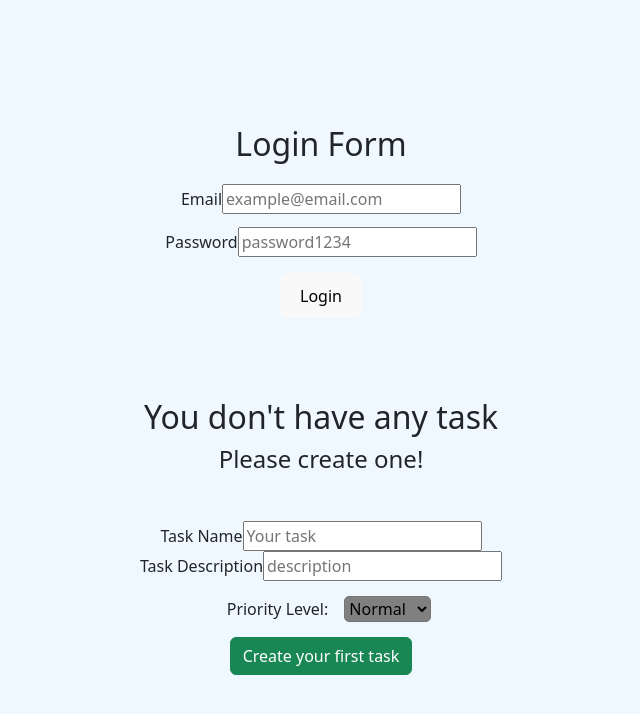
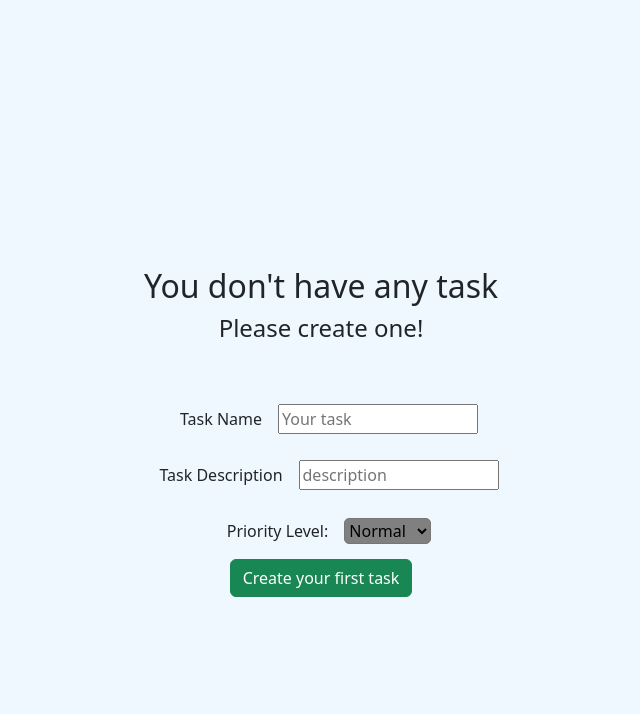
Before and after one commit to lucianogarriga/react-hooks-ob, a React (Vite) app: page / in a window 1280 px wide. Shown: the top 714 px of the page, without its empty margins (319-959 px from the left). Built offline with nearby package versions, Linux system fonts and the light colour scheme.

Commit message:
Mod comments in TaskFormil

```diff
--- a/src/App.jsx
+++ b/src/App.jsx
@@ -8,7 +8,7 @@ import TasksPage from "./pages/tasks/TasksPage";
 function App() {
   return (
     <>
-    <LoginFormik/>
+    {/* <LoginFormik/> */}
     {/* <RegisterFormik/> */}
       {/* <OptionalRender /> */}
       <TasksPage />
--- a/src/components/pure/forms/taskFormik.jsx
+++ b/src/components/pure/forms/taskFormik.jsx
@@ -43,26 +43,29 @@ const TaskFormik = ({ add, length }) => {
         {({ errors, touched }) => (
           <Form>
             <div className="form-outline flex-fill">
-              {/* input nameRef */}
-              <label htmlFor="name">Task Name</label>
+              {/* input name */}
+              <label htmlFor="name" className="m-3">Task Name</label>
               <Field
                 id="name"
                 type="text"
                 name="name"
                 placeholder="Your task"
+                style={{width: "200px"}}
               />
               <ErrorMessage name="name" component="div" className="error"/>
 
-              {/* input descriptionRef */}
-              <label htmlFor="description">Task Description</label>
+              {/* input description */}
+              <label htmlFor="description" className="m-3">Task Description</label>
               <Field
                 id="description"
                 type="text"
                 name="description"
                 placeholder="description"
+                style={{width: "200px"}}
               />
               <ErrorMessage name="description" component="div" className="error"/>
 
+              {/* input level */}
               <label htmlFor="level" className="sr-only m-3">Priority Level:</label>
               <Field
                 as="select"
```
